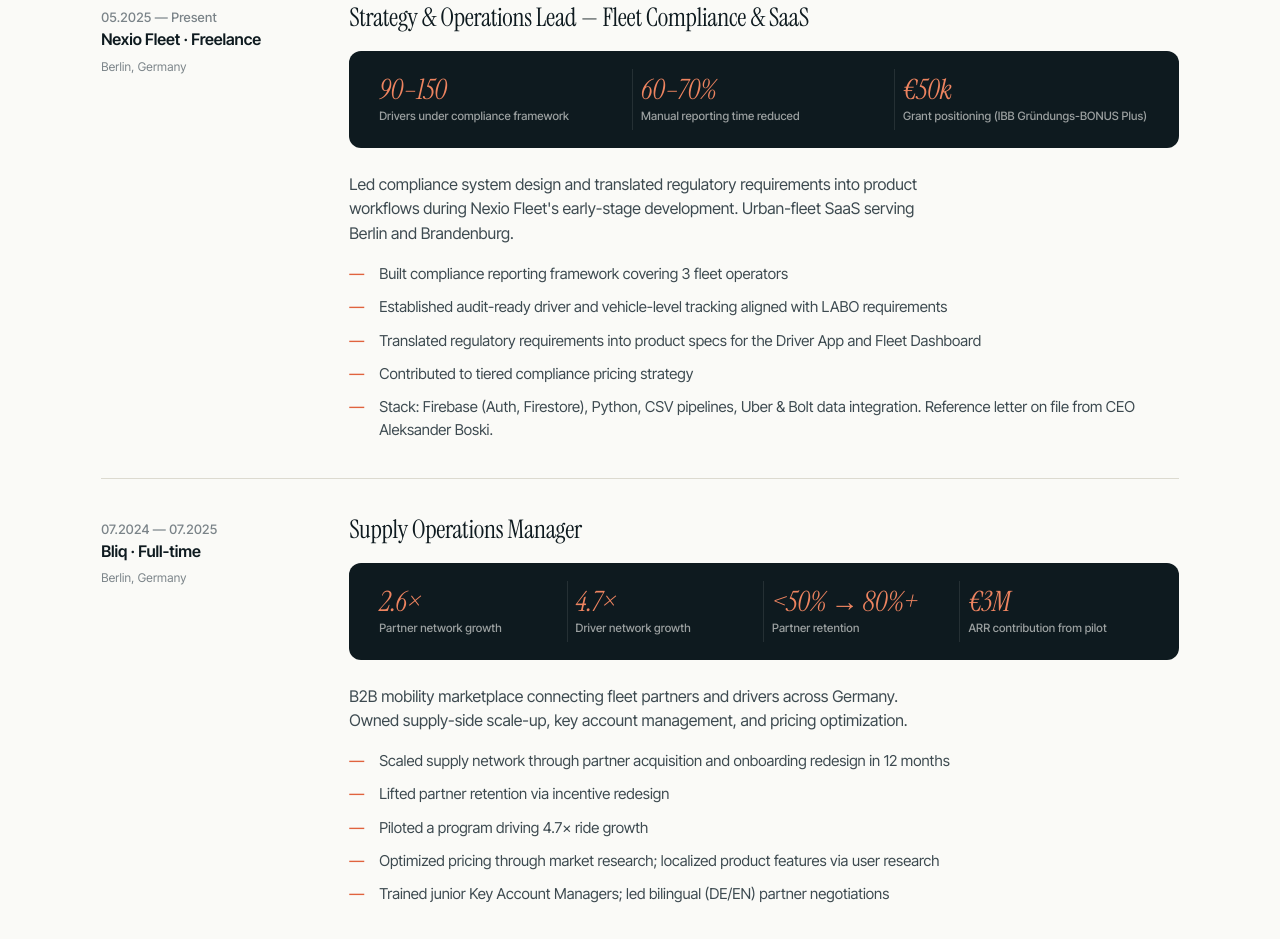
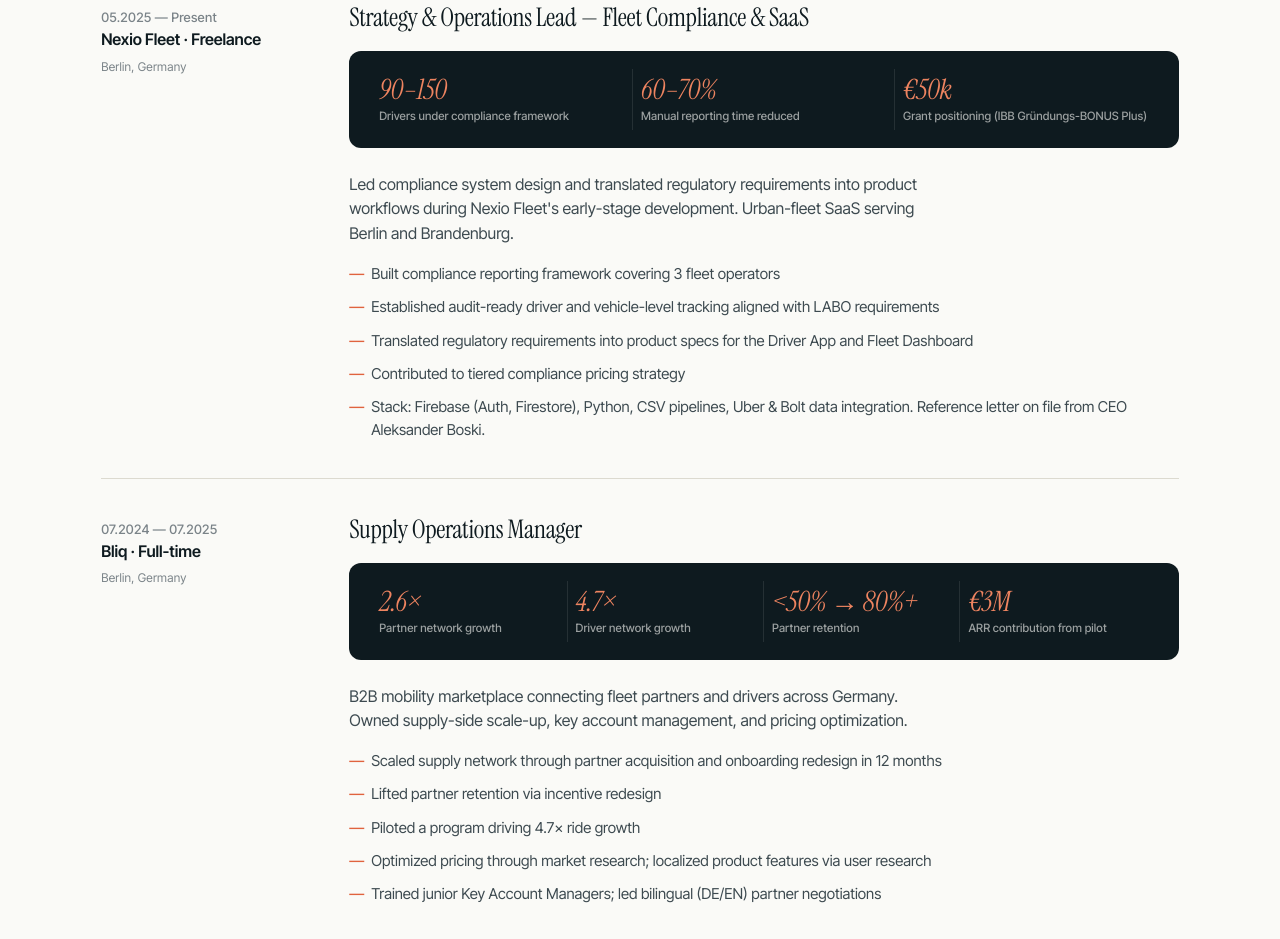
Before and after one commit to Jorgeaguilarsalas/portfolio, a plain HTML site: page index.html in a window 1280 px wide. Shown: the part 2019-2958 px from the top of the page. Drawn offline with Linux system fonts and the light colour scheme.

Commit message:
v7 fix-fix: exp bullets use padding+absolute marker for inline flow

```diff
--- a/index.html
+++ b/index.html
@@ -163,8 +163,8 @@
 
   .exp-context { color: var(--ink-soft); font-size: 16px; line-height: 1.55; margin-bottom: 16px; max-width: 65ch; }
 .exp-bullets { list-style: none; display: flex; flex-direction: column; gap: 10px; }
-  .exp-bullets li { display: grid; grid-template-columns: 16px 1fr; gap: 14px; color: var(--ink-soft); font-size: 15px; line-height: 1.55; }
-  .exp-bullets li::before { content: "—"; color: var(--coral); font-weight: 500; }
+  .exp-bullets li { position: relative; padding-left: 22px; color: var(--ink-soft); font-size: 15px; line-height: 1.55; }
+  .exp-bullets li::before { content: "—"; color: var(--coral); font-weight: 500; position: absolute; left: 0; top: 0; }
   .exp-bullets strong { color: var(--ink); font-weight: 600; }
   .exp-bullets .metric { background: var(--teal-pale); color: var(--teal); padding: 1px 6px; border-radius: 4px; font-weight: 600; font-size: 14.5px; }
 
```
